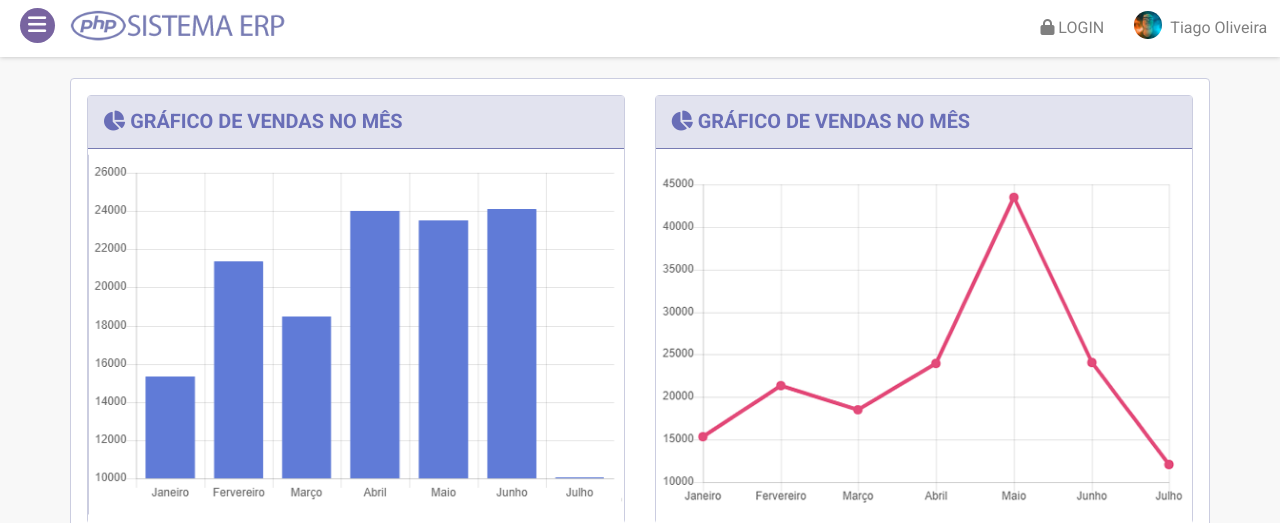
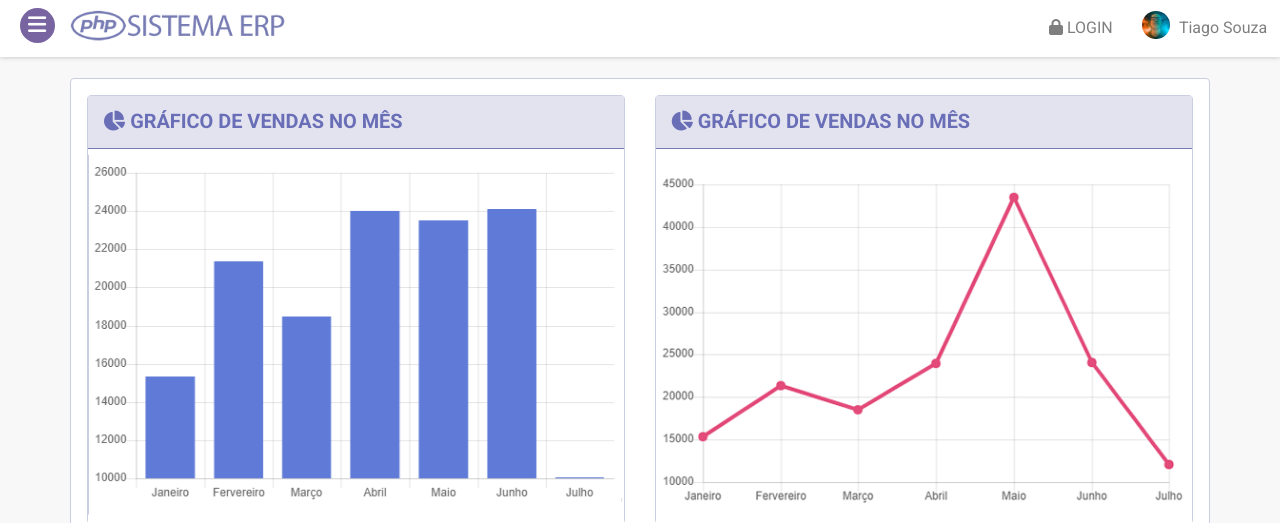
Before and after one commit to chagais/erp, a PHP site: page / in a window 1280 px wide. Shown: the top 523 px of the page. Run offline with PHP 8.4, Linux system fonts and the light colour scheme; some libraries are stand-ins or nearby versions.

Commit message:
ver.home

```diff
--- a/app/views/cabecalho.php
+++ b/app/views/cabecalho.php
@@ -6,7 +6,7 @@
 		<li><a href="#" class="text-uppercase"><i class="fas fa-lock"></i> Login</a></li>
 		<li>
 			<img src="<?php echo URL_BASE ?>assets/img/foto01.jpg" class="img-user">
-			<span class="text-dark">Tiago Oliveira</span>
+			<span class="text-dark">Tiago Souza</span>
 		</li>
 	</ul>
 </div>
```
